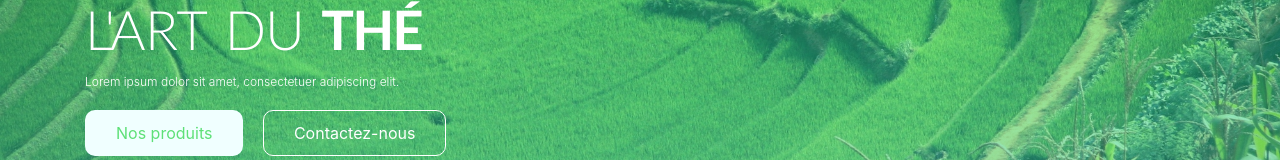
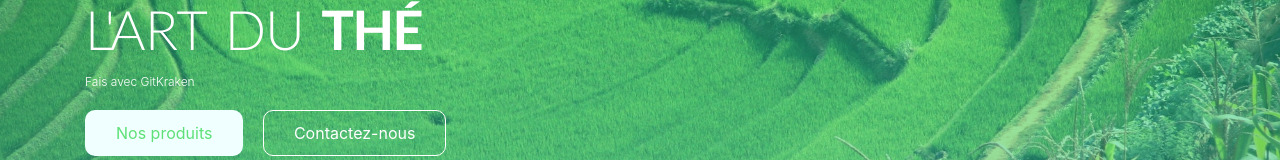
Before and after one commit to philippe85000/site-the, a plain HTML site: page index.html in a window 1280 px wide. Shown: the part 243-403 px from the top of the page. Drawn offline with nearby package versions, Linux system fonts and the light colour scheme.

Commit message:
changement du text d'intro

```diff
--- a/index.html
+++ b/index.html
@@ -74,7 +74,7 @@
                 <div class="row home-title">
                     <div class="col-md-12">
                             <h1>L'art du <span>thé</span></h1>
-                            <p>Lorem ipsum dolor sit amet, consectetuer adipiscing elit. </p>
+                            <p>Fais avec GitKraken</p>
                     <a href="/" class="btn btn-full">Nos produits</a>
                     <a href="/" class="btn btn-ghost">Contactez-nous</a>
 
```
